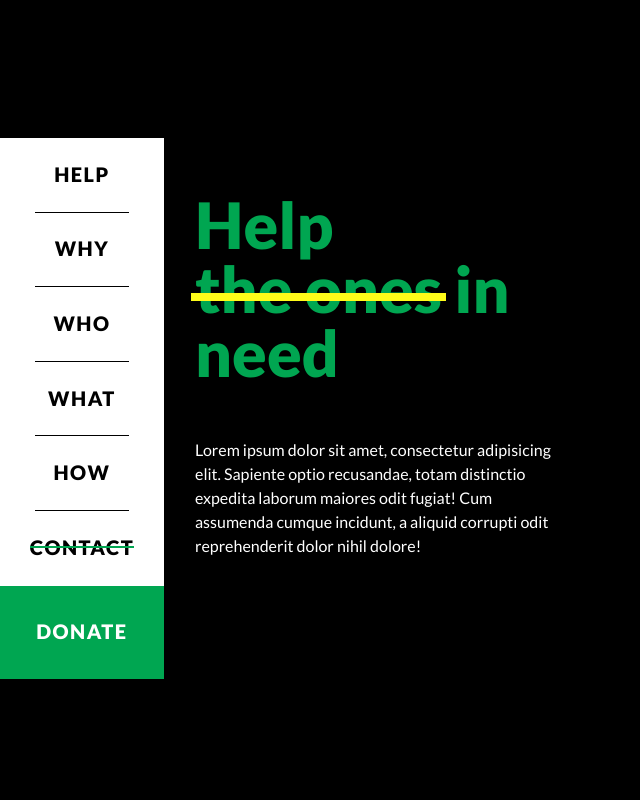
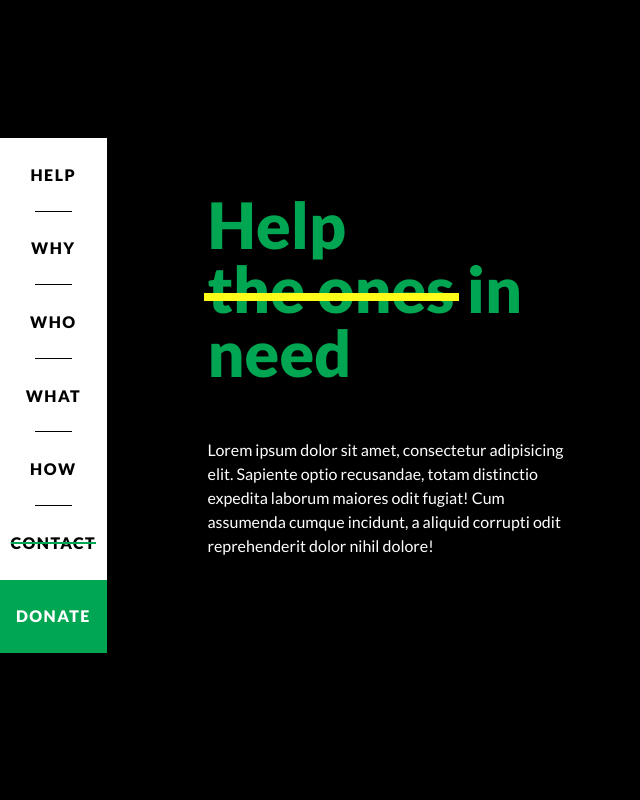
Before and after one commit to AshhadS/das, a website: page index.html in a window 1280 px wide. Shown: the top 800 px of the page, without its empty margins (0-640 px from the left). Drawn offline with nearby package versions, Linux system fonts and the light colour scheme.

Commit message:
adjusting menu

```diff
--- a/index.html
+++ b/index.html
@@ -59,7 +59,8 @@
 
 		<ul id="menu">
 			<li class="no-seperator">
-				<span class="logo no-seperator"><a class="remove-hover-strikethrough" href="/"><img src="img/logo.jpg" alt=""></a></span></li>
+				<span class="logo no-seperator test"></span></li>
+				<!-- <span class="logo no-seperator"><a class="remove-hover-strikethrough" href="/"><img src="img/logo.jpg" alt=""></a></span></li> -->
 		    <li class="help" data-menuanchor="help"><a href="#help">Help </a>
 		    </li>
 		    <li data-menuanchor="why"><a href="#why">Why</a></li>
--- a/scss/styles.scss
+++ b/scss/styles.scss
@@ -49,11 +49,11 @@ li{
     margin: 0 auto;
     // @include grid-visual;
 }
-@include grid-media($mobile){
-  .content {
-    padding-left: 135px;
-  }
-}
+// @include grid-media($mobile){
+  // .content {
+  //   padding-left: 135px;
+  // }
+// }
 
 .section {
   min-height: 100vh;
@@ -79,6 +79,7 @@ li{
 
     @include grid-media($mobile){
       @include grid-column(4)
+      @include grid-push(1.5);
     }
   }
 
@@ -89,10 +90,6 @@ li{
   }
 }
 
-
-
-
-
 /*Menu*/
 .site-menu {
   position: fixed;
@@ -101,9 +98,9 @@ li{
   z-index: 1;
   width: 100%;
 
-  @include grid-media($mobile){
-    width: auto;
-  }
+  // @include grid-media($mobile){
+  //   width: auto;
+  // }
 
   .logo{
     position: fixed;
@@ -205,7 +202,8 @@ li{
 
 
     @include grid-media($mobile){
-      width: auto;
+      @include grid-column(1, $nomargin-grid)
+      float: none;
       top: 138px;
       height: auto;
     }
@@ -218,7 +216,7 @@ li{
 
   li{
     list-style: none;
-    padding: 1.55rem 1.86rem;
+    padding: 1.55rem 0;
     text-align: center;
     position: relative;
     background: white;
@@ -243,7 +241,7 @@ li{
 
     &.donate {
         background: #00a651;
-        padding: 2.15rem  1.86rem;
+        // padding: 2.15rem  1.86rem;
 
         a{
           color: white;
@@ -255,7 +253,7 @@ li{
   a{
     color: black;
     text-transform: uppercase;
-    font-size: 1.25em;
+    font-size: 1em;
     position: relative;
     transition: all 5s cubic-bezier(.55, 0, .1, 1);
     font-family: $lato-black, $lato, sans-serif;
```
Also changed, not shown: css/styles.css.
